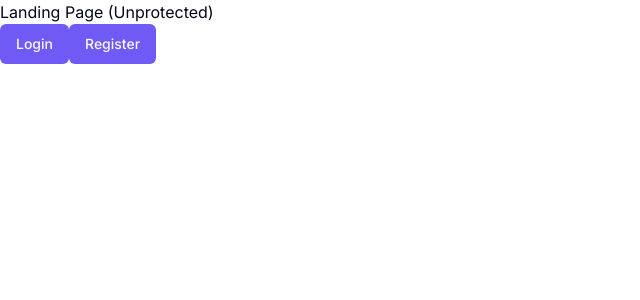
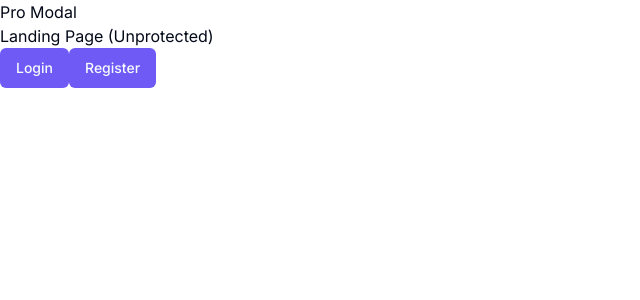
Before and after one commit to HumzaBaig/faahim, a Next.js app: page / in a window 1280 px wide. Shown: the top 300 px of the page, without its empty margins (0-640 px from the left). Built offline with nearby package versions, Linux system fonts and the light colour scheme.

Commit message:
create ProModal component and call ModalProvider in app layout.tsx file

```diff
--- a/app/layout.tsx
+++ b/app/layout.tsx
@@ -2,6 +2,7 @@ import { ClerkProvider } from "@clerk/nextjs";
 import "./globals.css";
 import type { Metadata } from "next";
 import { Inter } from "next/font/google";
+import { ModalProvider } from "@/components/modal-provider";
 
 const inter = Inter({ subsets: ["latin"] });
 
@@ -18,7 +19,10 @@ export default function RootLayout({
   return (
     <ClerkProvider>
       <html lang="en">
-        <body className={inter.className}>{children}</body>
+        <body className={inter.className}>
+          <ModalProvider />
+          {children}
+        </body>
       </html>
     </ClerkProvider>
   );
--- a/components/modal-provider.tsx
+++ b/components/modal-provider.tsx
@@ -1,7 +1,7 @@
 "use client";
 
-import { useProModal } from "@/hooks/use-pro-modal";
 import { useEffect, useState } from "react";
+import { ProModal } from "@/components/pro-modal";
 
 export const ModalProvider = () => {
   const [isMounted, setIsMounted] = useState(false);
@@ -12,5 +12,9 @@ export const ModalProvider = () => {
     return null;
   }
 
-  return <div>Pro Modal</div>;
+  return (
+    <>
+      <ProModal />
+    </>
+  );
 };
--- /dev/null
+++ b/components/pro-modal.tsx
@@ -0,0 +1,5 @@
+"use client";
+
+export const ProModal = () => {
+  return <div>Pro Modal</div>;
+};
```
